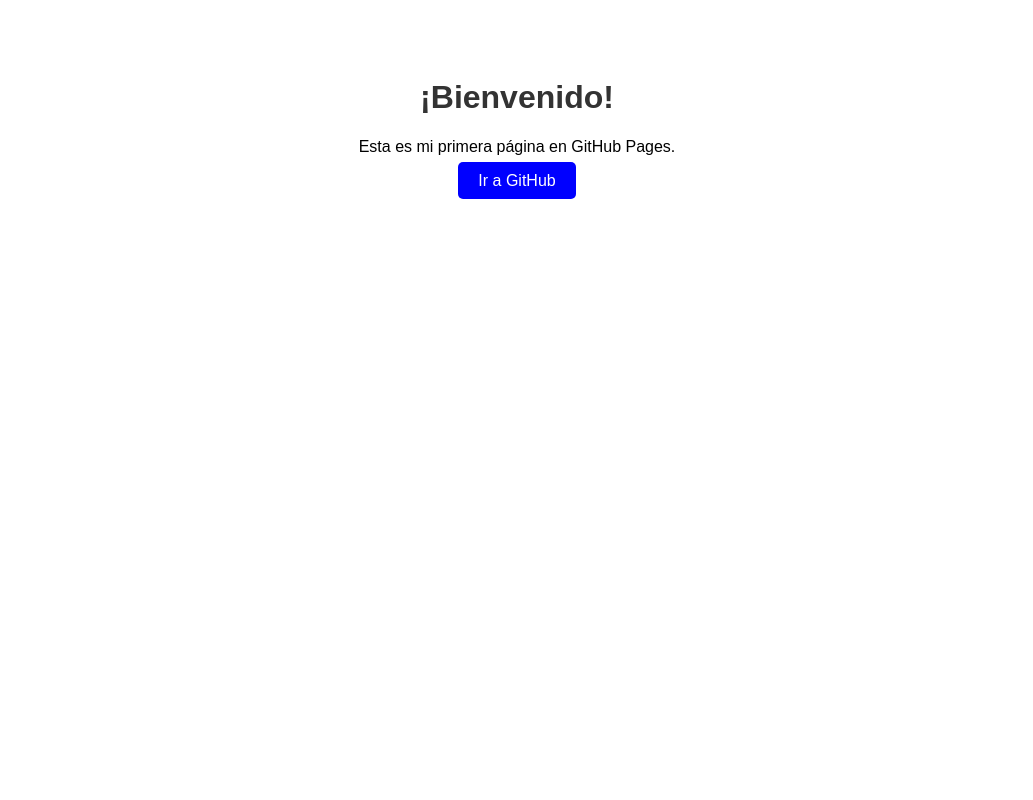
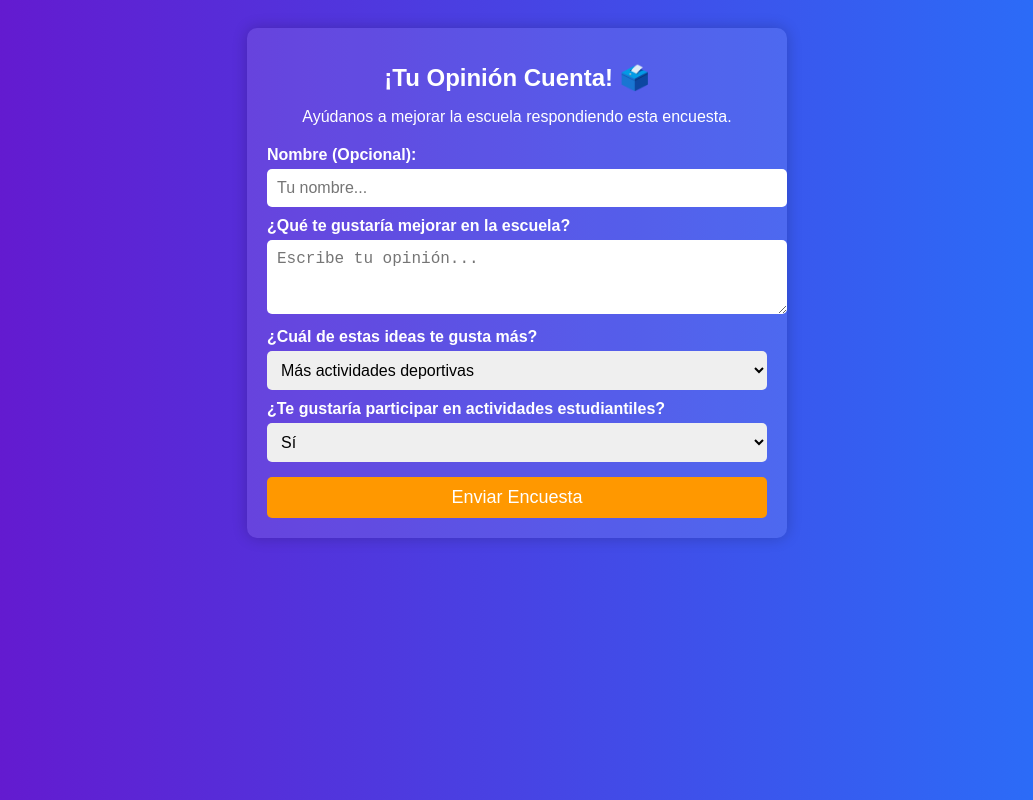
Before and after one commit to jeffer101/Tu-pagina, a plain HTML site: page index.html in a window 1280 px wide. Shown: the whole page, without its empty margins (123-1156 px from the left). Drawn offline with Linux system fonts and the light colour scheme.

Commit message:
Update index.html

```diff
--- a/index.html
+++ b/index.html
@@ -3,16 +3,107 @@
 <head>
     <meta charset="UTF-8">
     <meta name="viewport" content="width=device-width, initial-scale=1.0">
-    <title>Mi Página</title>
+    <title>Encuesta Estudiantil</title>
     <style>
-        body { text-align: center; font-family: Arial, sans-serif; padding: 50px; }
-        h1 { color: #333; }
-        .btn { padding: 10px 20px; background-color: blue; color: white; text-decoration: none; border-radius: 5px; }
+        body {
+            font-family: Arial, sans-serif;
+            background: linear-gradient(to right, #6a11cb, #2575fc);
+            color: white;
+            text-align: center;
+            padding: 20px;
+        }
+
+        .container {
+            background: rgba(255, 255, 255, 0.1);
+            padding: 20px;
+            border-radius: 10px;
+            width: 90%;
+            max-width: 500px;
+            margin: auto;
+            box-shadow: 0px 0px 15px rgba(0, 0, 0, 0.2);
+        }
+
+        h1 {
+            font-size: 24px;
+            margin-bottom: 10px;
+        }
+
+        p {
+            font-size: 16px;
+            margin-bottom: 20px;
+        }
+
+        label {
+            font-weight: bold;
+            display: block;
+            margin-top: 10px;
+            text-align: left;
+        }
+
+        input, select, textarea {
+            width: 100%;
+            padding: 10px;
+            margin-top: 5px;
+            border-radius: 5px;
+            border: none;
+            font-size: 16px;
+            transition: 0.3s;
+        }
+
+        input:focus, textarea:focus {
+            outline: none;
+            transform: scale(1.02);
+        }
+
+        button {
+            background: #ff9800;
+            color: white;
+            font-size: 18px;
+            border: none;
+            padding: 10px;
+            width: 100%;
+            margin-top: 15px;
+            cursor: pointer;
+            border-radius: 5px;
+            transition: 0.3s;
+        }
+
+        button:hover {
+            background: #e68900;
+            transform: scale(1.05);
+        }
     </style>
 </head>
 <body>
-    <h1>¡Bienvenido!</h1>
-    <p>Esta es mi primera página en GitHub Pages.</p>
-    <a class="btn" href="https://github.com/">Ir a GitHub</a>
+
+    <div class="container">
+        <h1>¡Tu Opinión Cuenta! 🗳️</h1>
+        <p>Ayúdanos a mejorar la escuela respondiendo esta encuesta.</p>
+
+        <form action="#" method="POST">
+            <label for="nombre">Nombre (Opcional):</label>
+            <input type="text" id="nombre" name="nombre" placeholder="Tu nombre...">
+
+            <label for="problema">¿Qué te gustaría mejorar en la escuela?</label>
+            <textarea id="problema" name="problema" rows="3" placeholder="Escribe tu opinión..."></textarea>
+
+            <label for="propuesta">¿Cuál de estas ideas te gusta más?</label>
+            <select id="propuesta" name="propuesta">
+                <option value="deporte">Más actividades deportivas</option>
+                <option value="descanso">Espacios de descanso</option>
+                <option value="cultura">Eventos culturales</option>
+                <option value="baños">Mejoras en los baños</option>
+            </select>
+
+            <label for="participar">¿Te gustaría participar en actividades estudiantiles?</label>
+            <select id="participar" name="participar">
+                <option value="si">Sí</option>
+                <option value="no">No, pero quiero saber más</option>
+            </select>
+
+            <button type="submit">Enviar Encuesta</button>
+        </form>
+    </div>
+
 </body>
 </html>
```
